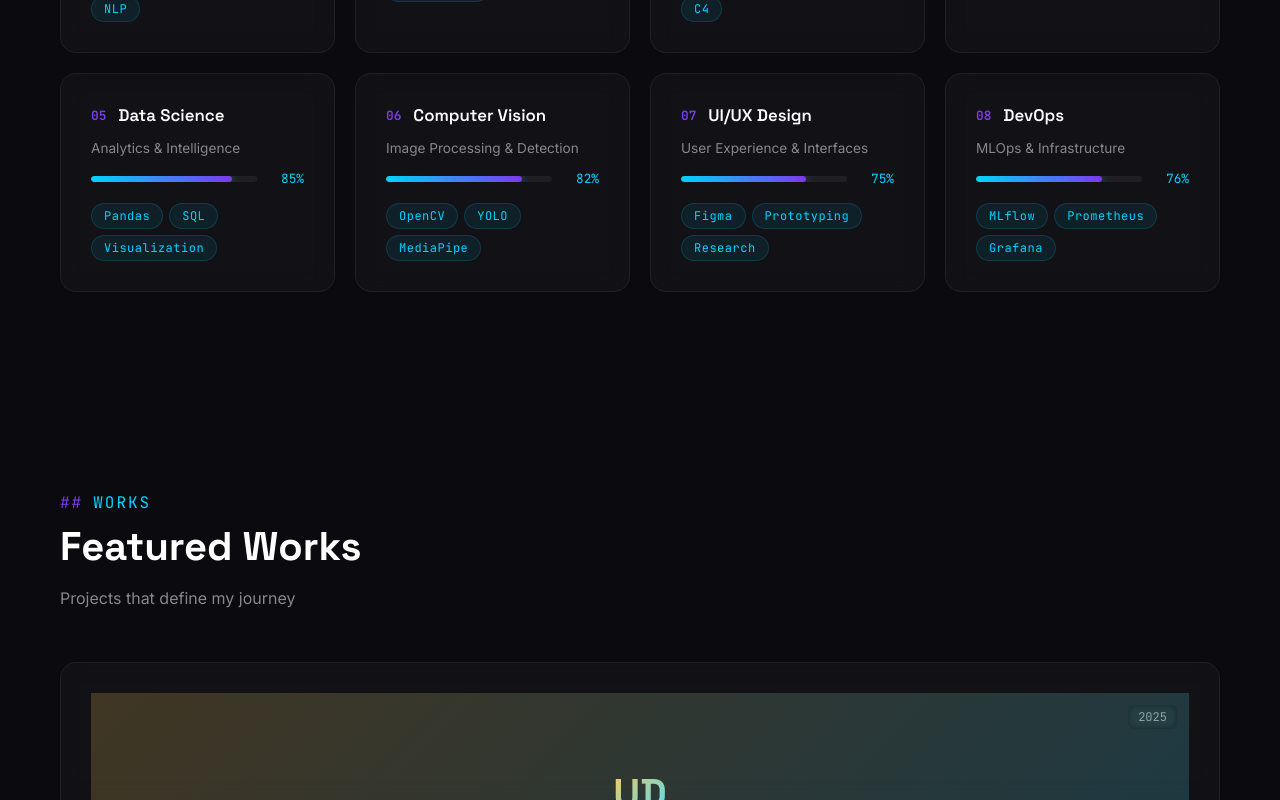
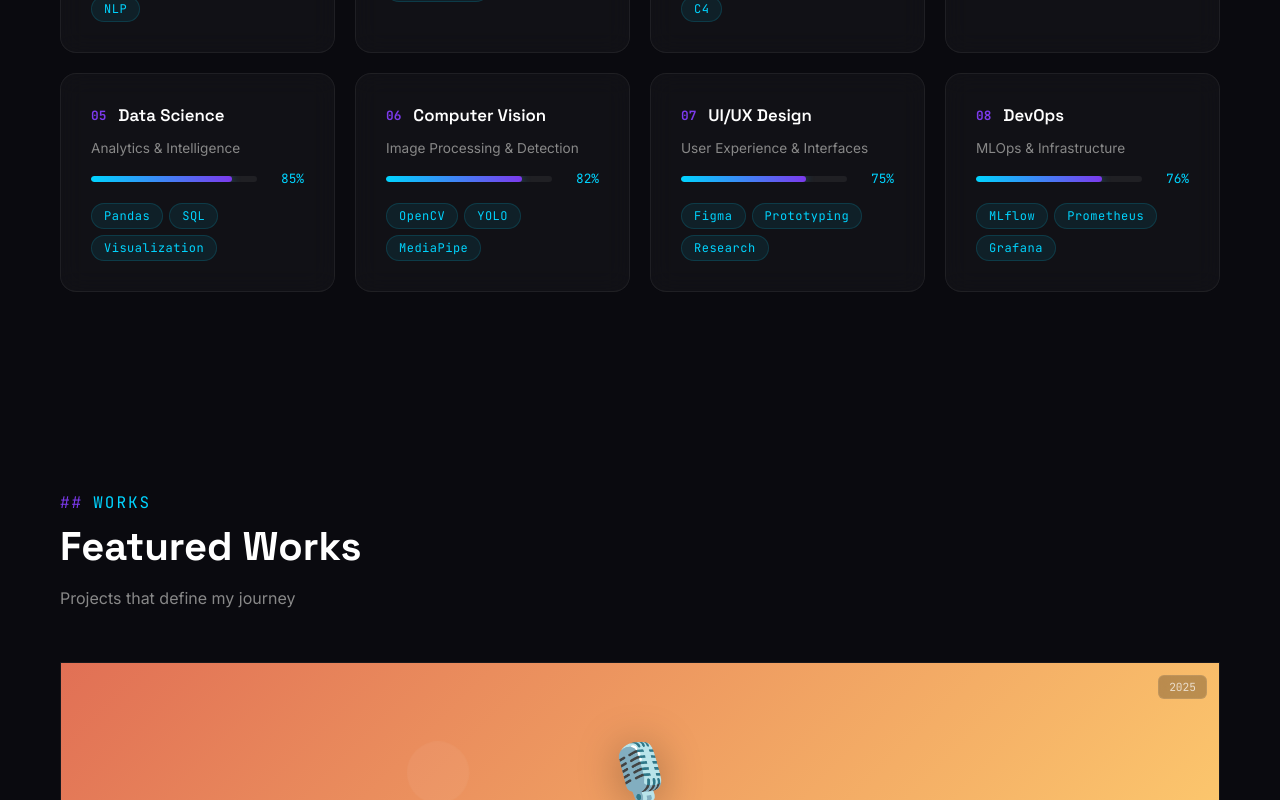
Before and after one commit to roohan-514/portfolio, a React (Create React App) app: page / in a window 1280 px wide. Shown: the part 2000-2800 px from the top of the page. Built offline with nearby package versions, Linux system fonts and the light colour scheme; the HTML template or start-up script is replaced by a standard one.

Commit message:
Fix profile image path, add creative project icons with animated gradient cards

```diff
--- a/src/components/About.js
+++ b/src/components/About.js
@@ -26,7 +26,7 @@ const About = ({ profile }) => {
           >
             <div className="about-image-frame">
               {profile.profilePicture ? (
-                <img src={profile.profilePicture} alt={profile.name} className="about-image" />
+                <img src={process.env.PUBLIC_URL + profile.profilePicture} alt={profile.name} className="about-image" />
               ) : (
                 <div className="about-image-placeholder">
                   <span className="about-initials">{initials}</span>
--- a/src/components/Projects.css
+++ b/src/components/Projects.css
@@ -9,24 +9,55 @@
   overflow: hidden;
   display: flex;
   flex-direction: column;
+  border: 1px solid rgba(255,255,255,0.06);
+  transition: all 0.4s cubic-bezier(0.175, 0.885, 0.32, 1.275);
+}
+.project-card:hover {
+  transform: translateY(-8px);
+  box-shadow: 0 20px 60px rgba(0,0,0,0.4);
+  border-color: rgba(0,212,255,0.15);
 }
 .project-card.featured {
   grid-column: 1 / -1;
 }
 
 .project-image {
-  height: 200px;
+  height: 220px;
   display: flex;
-  flex-direction: column;
   align-items: center;
   justify-content: center;
   position: relative;
+  overflow: hidden;
 }
 
-.project-image-text {
-  font-family: 'Space Grotesk', sans-serif;
-  font-size: 2.5rem;
-  font-weight: 700;
+.project-image-pattern {
+  position: absolute;
+  inset: 0;
+  pointer-events: none;
+}
+
+.pattern-circle {
+  position: absolute;
+  border-radius: 50%;
+  animation: float 6s ease-in-out infinite;
+}
+
+@keyframes float {
+  0%, 100% { transform: translateY(0) scale(1); }
+  50% { transform: translateY(-10px) scale(1.05); }
+}
+
+.project-icon {
+  font-size: 3.5rem;
+  position: relative;
+  z-index: 1;
+  filter: drop-shadow(0 4px 20px rgba(0,0,0,0.3));
+  animation: pulse 3s ease-in-out infinite;
+}
+
+@keyframes pulse {
+  0%, 100% { transform: scale(1); }
+  50% { transform: scale(1.08); }
 }
 
 .project-year {
@@ -34,12 +65,13 @@
   top: 12px;
   right: 12px;
   font-family: 'JetBrains Mono', monospace;
-  font-size: 0.75rem;
-  color: rgba(255, 255, 255, 0.5);
-  background: rgba(0, 0, 0, 0.3);
+  font-size: 0.7rem;
+  color: rgba(255, 255, 255, 0.7);
+  background: rgba(0, 0, 0, 0.25);
   padding: 4px 10px;
   border-radius: 6px;
-  backdrop-filter: blur(4px);
+  backdrop-filter: blur(8px);
+  border: 1px solid rgba(255,255,255,0.08);
 }
 
 .project-body {
@@ -48,6 +80,7 @@
   flex-direction: column;
   gap: 12px;
   flex: 1;
+  background: linear-gradient(180deg, #0d0d1a, #0a0a0f);
 }
 
 .project-title {
@@ -70,6 +103,11 @@
   gap: 6px;
 }
 
+.tag-more {
+  background: rgba(255,255,255,0.06) !important;
+  color: #666 !important;
+}
+
 .project-links {
   margin-top: 4px;
 }
@@ -80,12 +118,13 @@
   gap: 6px;
   font-family: 'JetBrains Mono', monospace;
   font-size: 0.75rem;
-  color: #00d4ff;
   letter-spacing: 1px;
   transition: all 0.3s;
   padding: 8px 0;
+  opacity: 0.8;
 }
 .project-link:hover {
+  opacity: 1;
   text-shadow: 0 0 20px rgba(0, 212, 255, 0.4);
   gap: 10px;
 }
@@ -99,4 +138,10 @@
   .projects-grid {
     grid-template-columns: 1fr;
   }
+  .project-image {
+    height: 180px;
+  }
+  .project-icon {
+    font-size: 2.8rem;
+  }
 }
--- a/src/components/Projects.js
+++ b/src/components/Projects.js
@@ -2,6 +2,68 @@ import React, { useRef } from 'react';
 import { motion, useInView } from 'framer-motion';
 import { FiGithub, FiExternalLink } from 'react-icons/fi';
 import './Projects.css';
+
+const projectIcons = {
+  'deepfake': '🎙️',
+  'audio': '🎵',
+  'icu': '🏥',
+  'monitoring': '📊',
+  'facial': '👤',
+  'face': '😀',
+  'recognition': '🔍',
+  'medical': '🩺',
+  'diagnostic': '🔬',
+  'driver': '🚗',
+  'drowsiness': '😴',
+  'yawning': '😮',
+  'autoforge': '⚡',
+  'multiplayer': '🎮',
+  'fps': '🔫',
+  'stripe': '💳',
+  'payment': '💰',
+  'subscription': '📋',
+  'resume': '📄',
+  'career': '🚀',
+  'rag': '🤖',
+  'chatbot': '💬',
+  'mlops': '🔄',
+  'pipeline': '🔧',
+  'code': '💻',
+  'review': '✅',
+  'system design': '📐',
+  'architecture': '🏗️',
+  'open source': '🌍',
+  'contributions': '🤝',
+  'blog': '✍️',
+  'technical': '📝',
+};
+
+const getIconForProject = (title) => {
+  const lower = title.toLowerCase();
+  for (const [key, icon] of Object.entries(projectIcons)) {
+    if (lower.includes(key)) return icon;
+  }
+  return '🚀';
+};
+
+const colorPalettes = [
+  ['#00d4ff', '#7c3aed'],
+  ['#7c3aed', '#ff6b6b'],
+  ['#ff6b6b', '#feca57'],
+  ['#00b894', '#00cec9'],
+  ['#6c5ce7', '#fd79a8'],
+  ['#0984e3', '#00d4ff'],
+  ['#e17055', '#fdcb6e'],
+  ['#a29bfe', '#6c5ce7'],
+];
+
+const getPalette = (title) => {
+  let hash = 0;
+  for (let i = 0; i < title.length; i++) {
+    hash = title.charCodeAt(i) + ((hash << 5) - hash);
+  }
+  return colorPalettes[Math.abs(hash) % colorPalettes.length];
+};
 
 const Projects = ({ projects, profile }) => {
   const ref = useRef(null);
@@ -13,25 +75,6 @@ const Projects = ({ projects, profile }) => {
     return a.id - b.id;
   });
 
-  const getGradient = (title) => {
-    const colors = [
-      ['#00d4ff', '#7c3aed'],
-      ['#7c3aed', '#ff6b6b'],
-      ['#ff6b6b', '#feca57'],
-      ['#feca57', '#48dbfb'],
-      ['#48dbfb', '#ff9ff3'],
-    ];
-    let hash = 0;
-    for (let i = 0; i < title.length; i++) {
-      hash = title.charCodeAt(i) + ((hash << 5) - hash);
-    }
-    return colors[Math.abs(hash) % colors.length];
-  };
-
-  const getInitials = (title) => {
-    return title.split(' ').slice(0, 2).map(w => w[0]).join('');
-  };
-
   return (
     <section id="projects" className="projects">
       <div className="container">
@@ -41,35 +84,42 @@ const Projects = ({ projects, profile }) => {
 
         <div className="projects-grid" ref={ref}>
           {sorted.map((project, index) => {
-            const [c1, c2] = getGradient(project.title);
+            const [c1, c2] = getPalette(project.title);
+            const icon = getIconForProject(project.title);
             return (
               <motion.div
                 key={project.id}
-                className={`project-card cyber-card ${project.featured ? 'featured' : ''}`}
+                className={`project-card ${project.featured ? 'featured' : ''}`}
                 initial={{ opacity: 0, y: 40 }}
                 animate={isInView ? { opacity: 1, y: 0 } : {}}
                 transition={{ duration: 0.5, delay: index * 0.06 }}
               >
                 <div
                   className="project-image"
-                  style={{ background: `linear-gradient(135deg, ${c1}33, ${c2}33)` }}
+                  style={{ background: `linear-gradient(135deg, ${c1}, ${c2})` }}
                 >
-                  <span className="project-image-text" style={{ background: `linear-gradient(135deg, ${c1}, ${c2})`, WebkitBackgroundClip: 'text', WebkitTextFillColor: 'transparent' }}>
-                    {getInitials(project.title)}
-                  </span>
+                  <div className="project-image-pattern">
+                    <div className="pattern-circle" style={{ background: `${c1}44`, top: '-30%', right: '-20%', width: '120px', height: '120px' }} />
+                    <div className="pattern-circle" style={{ background: `${c2}44`, bottom: '-20%', left: '-15%', width: '80px', height: '80px' }} />
+                    <div className="pattern-circle" style={{ background: `rgba(255,255,255,0.05)`, top: '40%', left: '30%', width: '60px', height: '60px' }} />
+                  </div>
+                  <span className="project-icon">{icon}</span>
                   <span className="project-year">{project.year}</span>
                 </div>
                 <div className="project-body">
                   <h3 className="project-title">{project.title}</h3>
                   <p className="project-desc">{project.description}</p>
                   <div className="project-techs">
-                    {project.technologies.map((tech, i) => (
+                    {project.technologies.slice(0, 4).map((tech, i) => (
                       <span key={i} className="tag">{tech}</span>
                     ))}
+                    {project.technologies.length > 4 && (
+                      <span className="tag tag-more">+{project.technologies.length - 4}</span>
+                    )}
                   </div>
                   <div className="project-links">
                     {project.githubLink && (
-                      <a href={project.githubLink} target="_blank" rel="noopener noreferrer" className="project-link">
+                      <a href={project.githubLink} target="_blank" rel="noopener noreferrer" className="project-link" style={{ color: c1 }}>
                         VIEW PROJECT <FiExternalLink />
                       </a>
                     )}
```
